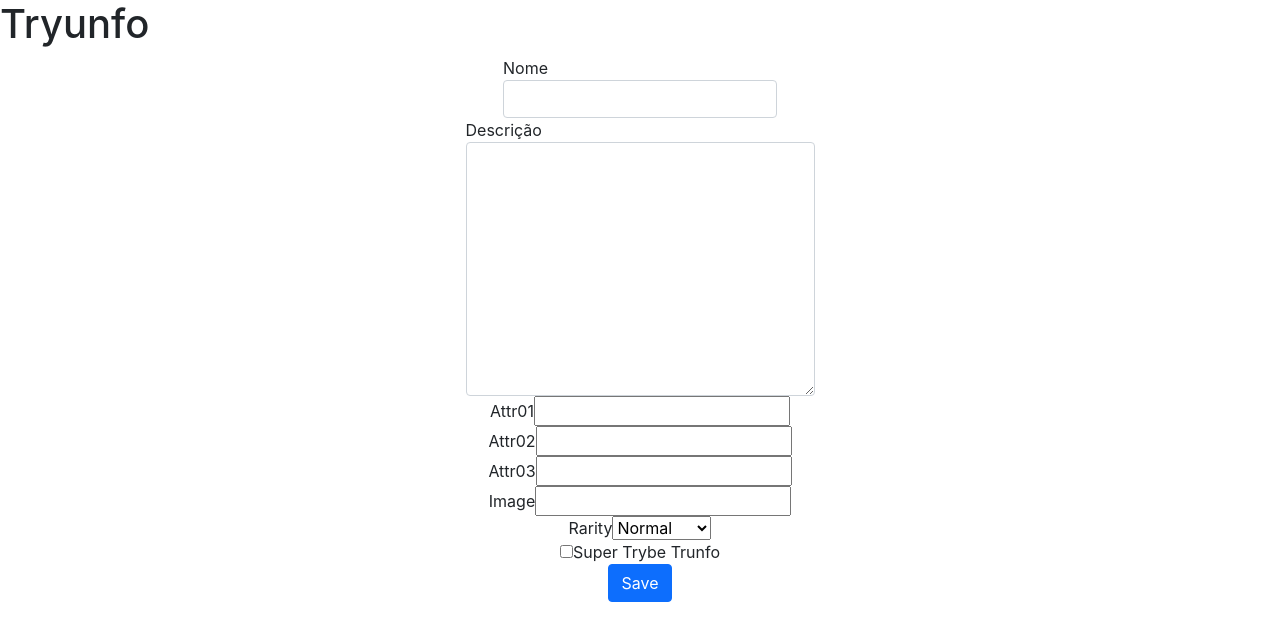
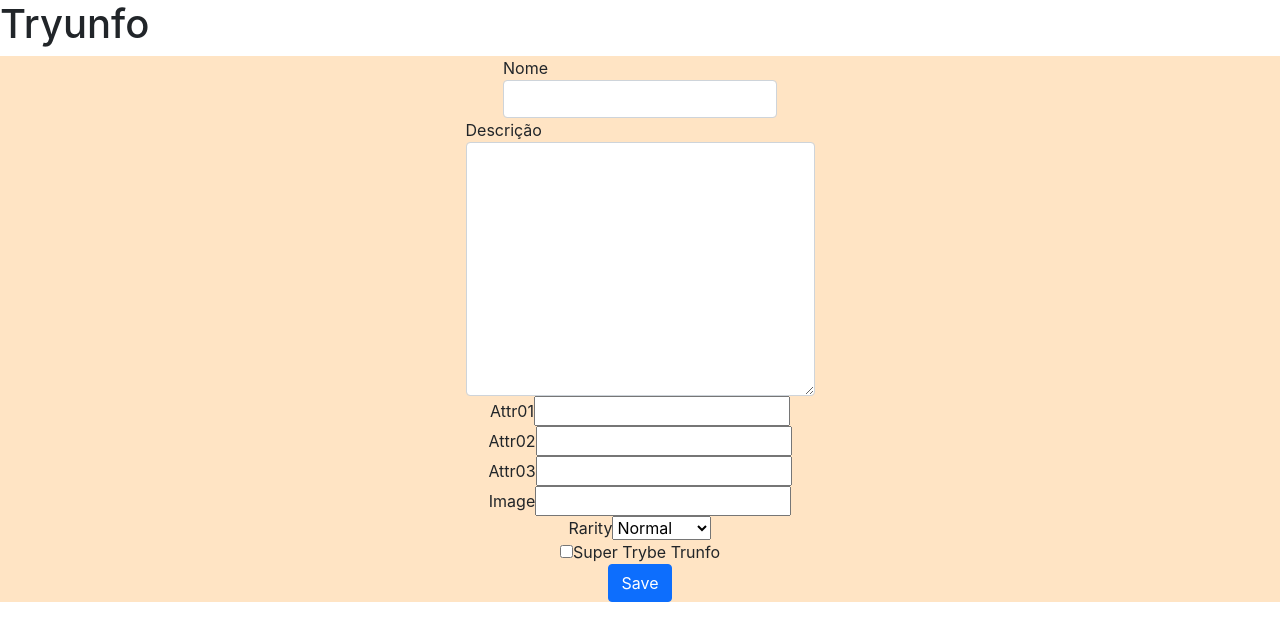
Before and after one commit to Leandro-Hespanhol/Super-trunfo-drag, a React (Create React App) app: page / in a window 1280 px wide. Shown: the top 640 px of the page. Built offline with nearby package versions, Linux system fonts and the light colour scheme.

Commit message:
requirement 2 refactored, still need a few ajustments

```diff
--- a/src/App.js
+++ b/src/App.js
@@ -2,11 +2,63 @@ import React from 'react';
 import Form from './components/Form';
 
 class App extends React.Component {
+  constructor() {
+    super();
+    this.onInputChange = this.onInputChange.bind(this);
+
+    this.state = {
+      cardName: '',
+      cardDescription: '',
+      cardAttr1: '',
+      cardAttr2: '',
+      cardAttr3: '',
+      cardImage: '',
+      cardRare: '',
+      cardTrunfo: false,
+      // hasTrunfo: false,
+      // isSaveButtonDisable: false,
+      // onInputChange: () => {},
+      // onSaveButtonClick: () => {},
+    };
+  }
+
+  onInputChange({ target }) {
+    const { name } = target;
+    const value = target.type === 'checkbox' ? target.checked : target.value;
+    this.setState({
+      [name]: value,
+    });
+  }
+
   render() {
+    const {
+      cardName,
+      cardDescription,
+      cardAttr1,
+      cardAttr2,
+      cardAttr3,
+      cardImage,
+      cardRare,
+      cardTrunfo,
+      // hasTrunfo,
+      // isSaveButtonDisable,
+      // onInputChange,
+      // onSaveButtonClick,
+    } = this.state;
     return (
       <div>
         <h1>Tryunfo</h1>
-        <Form cardName={ this.state } />
+        <Form
+          cardName={ cardName }
+          cardDescription={ cardDescription }
+          cardAttr1={ cardAttr1 }
+          cardAttr2={ cardAttr2 }
+          cardAttr3={ cardAttr3 }
+          cardImage={ cardImage }
+          cardRare={ cardRare }
+          cardTrunfo={ cardTrunfo }
+          onInputChange={ this.onInputChange }
+        />
       </div>
     );
   }
--- a/src/components/Form.css
+++ b/src/components/Form.css
@@ -1,4 +1,5 @@
 main {
+  background-color: bisque;
   display: flex;
   flex-direction: column;
   align-items: center;
--- a/src/components/Form.jsx
+++ b/src/components/Form.jsx
@@ -2,34 +2,6 @@ import React, { Component } from 'react';
 import './Form.css';
 
 class Form extends Component {
-  constructor() {
-    super();
-    this.onInputChange = this.onInputChange.bind(this);
-
-    this.state = {
-      cardName: '',
-      cardDescription: '',
-      cardAttr1: '',
-      cardAttr2: '',
-      cardAttr3: '',
-      cardImage: '',
-      cardRare: '',
-      cardTrunfo: false,
-      hasTrunfo: false,
-      isSaveButtonDisable: false,
-      onInputChange: () => {},
-      onSaveButtonClick: () => {},
-    };
-  }
-
-  onInputChange({ target }) {
-    const { name } = target;
-    const value = target.type === 'checkbox' ? target.checked : target.value;
-    this.setState({
-      [name]: value,
-    });
-  }
-
   render() {
     const {
       cardName,
@@ -40,11 +12,11 @@ class Form extends Component {
       cardImage,
       cardRare,
       cardTrunfo,
-      // hasTrunfo,
-      // isSaveButtonDisable,
-      // onInputChange,
-      // onSaveButtonClick,
-    } = this.state;
+      // hasTrunfo: false,
+      // isSaveButtonDisable: false,
+      onInputChange,
+      // onSaveButtonClick: () => {},
+    } = this.props;
     return (
       <main className="main-div">
         <label htmlFor="nome-da-carta">
@@ -57,7 +29,7 @@ class Form extends Component {
             id="nome-da-carta"
             data-testid="name-input"
             className="form-control"
-            onChange={ this.onInputChange }
+            onChange={ onInputChange }
           />
         </label>
         <label htmlFor="descricao-da-carta">
@@ -71,7 +43,7 @@ class Form extends Component {
             rows="10"
             data-testid="description-input"
             className="form-control"
-            onChange={ this.onInputChange }
+            onChange={ onInputChange }
           />
         </label>
         <label htmlFor="Attr01">
@@ -83,7 +55,7 @@ class Form extends Component {
             value={ cardAttr1 }
             id="Attr01"
             data-testid="attr1-input"
-            onChange={ this.onInputChange }
+            onChange={ onInputChange }
           />
         </label>
         <label htmlFor="Attr02">
@@ -95,7 +67,7 @@ class Form extends Component {
             value={ cardAttr2 }
             id="Attr02"
             data-testid="attr2-input"
-            onChange={ this.onInputChange }
+            onChange={ onInputChange }
           />
         </label>
         <label htmlFor="Attr03">
@@ -107,7 +79,7 @@ class Form extends Component {
             value={ cardAttr3 }
             id="Attr03"
             data-testid="attr3-input"
-            onChange={ this.onInputChange }
+            onChange={ onInputChange }
           />
         </label>
         <label htmlFor="card-image">
@@ -119,7 +91,7 @@ class Form extends Component {
             value={ cardImage }
             name="cardImage"
             data-testid="image-input"
-            onChange={ this.onInputChange }
+            onChange={ onInputChange }
           />
         </label>
         <label htmlFor="rare-selection">
@@ -130,7 +102,7 @@ class Form extends Component {
             name="cardRare"
             value={ cardRare }
             id="rare-selection"
-            onChange={ this.onInputChange }
+            onChange={ onInputChange }
           >
             <option value="normal">Normal</option>
             <option value="raro">Raro</option>
@@ -144,7 +116,7 @@ class Form extends Component {
             value={ cardTrunfo }
             id="joker-card"
             data-testid="trunfo-input"
-            onChange={ this.onInputChange }
+            onChange={ onInputChange }
           />
           Super Trybe Trunfo
         </label>
```
